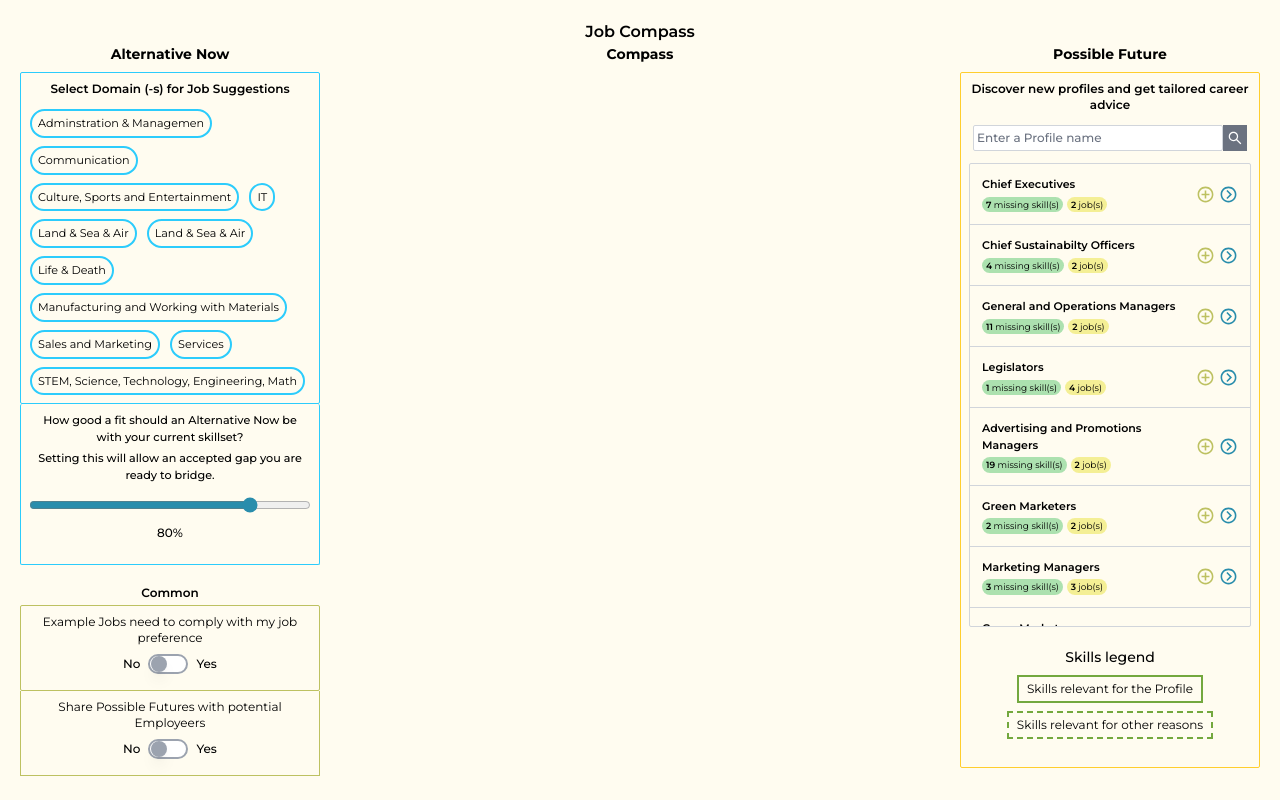
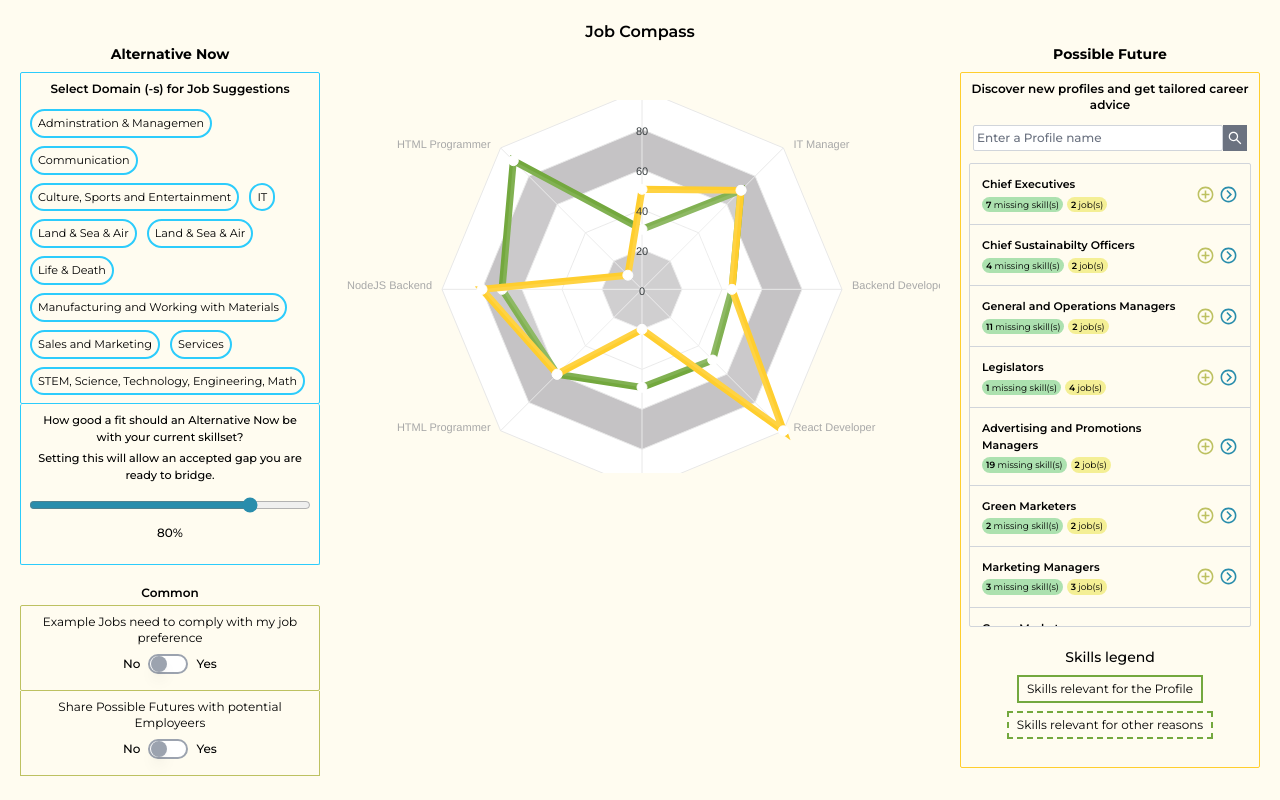
Before and after one commit to VictoriaAde/job-compass, a Next.js app: page / in a window 1280 px wide. Built offline with nearby package versions, Linux system fonts and the light colour scheme.

Commit message:
add error page and apexchart for compass

```diff
--- a/app/_sections/compass.tsx
+++ b/app/_sections/compass.tsx
@@ -1,9 +1,70 @@
-import React from "react";
+"use client";
+import React, { useEffect } from "react";
+import Chart from "react-apexcharts";
 
 const Compass: React.FC = () => {
+  const options = {
+    chart: {
+      id: "jobCompass",
+      toolbar: {
+        show: false,
+      },
+    },
+
+    xaxis: {
+      categories: [
+        "Baker",
+        "IT Manager",
+        "Backend Developer",
+        "React Developer",
+        "Full Stack Developer",
+        "HTML Programmer",
+        "NodeJS Backend",
+        "HTML Programmer",
+      ],
+    },
+    stroke: {
+      show: true,
+      width: 7,
+      colors: ["#73A83E", "#FFCE2E", "#FF0000"],
+      dashArray: 0,
+    },
+    plotOptions: {
+      radar: {
+        size: 200,
+        polygons: {
+          strokeColor: "#FF0000",
+
+          fill: {
+            colors: ["#fff", "#C5C3C5", "#fff"],
+          },
+        },
+      },
+    },
+    fill: {
+      opacity: 0.1,
+      colors: ["#fff"],
+    },
+  };
+
+  const series = [
+    {
+      name: "",
+      data: [30, 70, 45, 50, 49, 60, 70, 91],
+    },
+    {
+      name: "",
+      data: [50, 70, 45, 100, 20, 60, 80, 10],
+    },
+  ];
+
   return (
-    <div className="text-center">
-      <h2 className="text-sm font-bold mb-2">Compass</h2>
+    <div className="mt-14">
+      <div className="row">
+        <div className="mixed-chart" id="jobCompass">
+          <Chart options={options} series={series} type="radar" />
+        </div>
+      </div>
     </div>
   );
 };
--- /dev/null
+++ b/app/error.tsx
@@ -0,0 +1,30 @@
+"use client";
+
+import { useEffect } from "react";
+import Link from "next/link";
+
+const Error = ({ error, reset }: { error: Error; reset: () => void }) => {
+  useEffect(() => {
+    // Log the error to an error reporting service
+    console.error(error);
+  }, [error]);
+
+  return (
+    <div className="flex flex-col items-center justify-center h-screen">
+      <h2 className="text-4xl">Something went wrong! 🥲</h2>
+      <div className="my-6 flex gap-12">
+        <button
+          onClick={
+            // Attempt to recover by trying to re-render the segment
+            () => reset()
+          }
+        >
+          Try again
+        </button>
+        <Link href={"/"}>Go back home 👍</Link>
+      </div>
+    </div>
+  );
+};
+
+export default Error;
--- a/package.json
+++ b/package.json
@@ -13,6 +13,7 @@
     "@types/node": "20.6.3",
     "@types/react": "18.2.22",
     "@types/react-dom": "18.2.7",
+    "apexcharts": "^3.42.0",
     "autoprefixer": "10.4.15",
     "eslint": "8.49.0",
     "eslint-config-next": "13.5.1",
@@ -20,6 +21,7 @@
     "next": "13.5.1",
     "postcss": "8.4.30",
     "react": "18.2.0",
+    "react-apexcharts": "^1.4.1",
     "react-dom": "18.2.0",
     "react-icons": "^4.11.0",
     "tailwindcss": "3.3.3",
```
Also changed, not shown: 1 other file (tests, documents, lock files or other folders).
